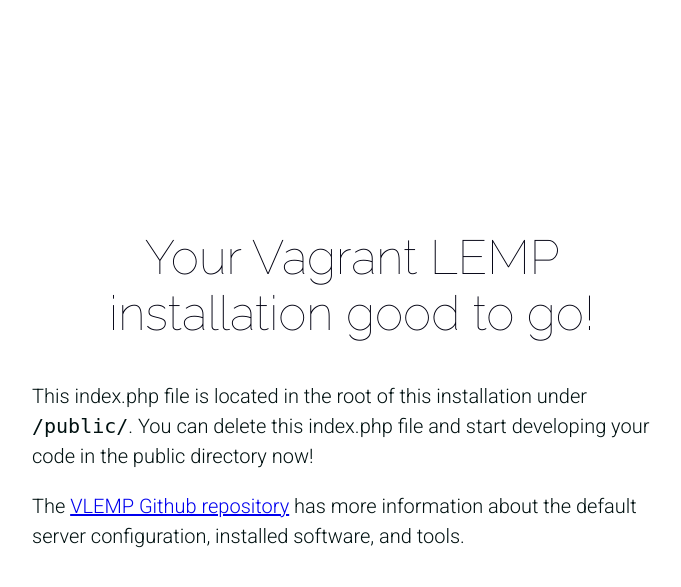
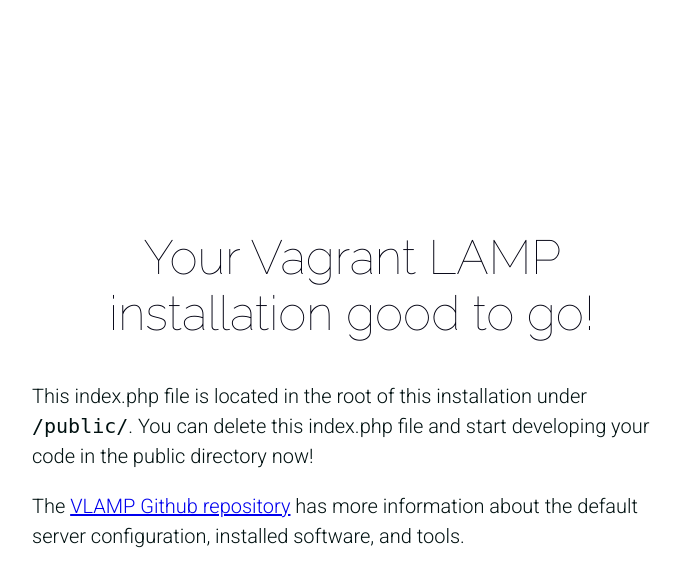
Before and after one commit to dereknutile/vlamp, a PHP site: page / in a window 1280 px wide. Shown: the top 587 px of the page, without its empty margins (288-969 px from the left). Run offline with PHP 8.4, Linux system fonts and the light colour scheme.

Commit message:
Changes index.php landing page from VLEMP to VLAMP.

```diff
--- a/public/index.php
+++ b/public/index.php
@@ -48,9 +48,9 @@
   <body>
     <div class="container">
       <div class="content">
-        <div class="title"><?php echo "Your Vagrant LEMP installation good to go!"; ?></div>
+        <div class="title"><?php echo "Your Vagrant LAMP installation good to go!"; ?></div>
         <p>This index.php file is located in the root of this installation under <code>/public/</code>.  You can delete this index.php file and start developing your code in the public directory now!</p>
-        <p>The <a href="https://github.com/dereknutile/vlemp" target="_blank">VLEMP Github repository</a> has more information about the default server configuration, installed software, and tools.</p>
+        <p>The <a href="https://github.com/dereknutile/vlamp" target="_blank">VLAMP Github repository</a> has more information about the default server configuration, installed software, and tools.</p>
       </div><!-- /.content -->
     </div><!-- /.container -->
   </body>
```
